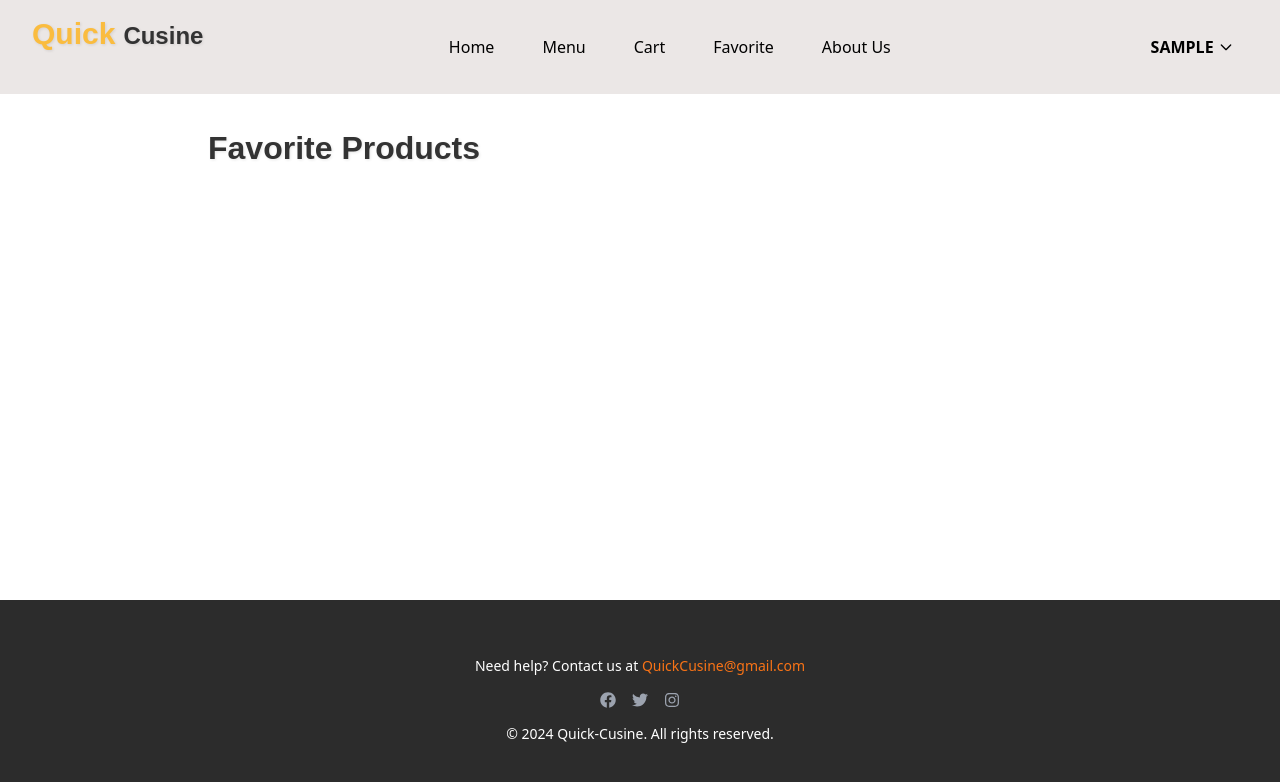
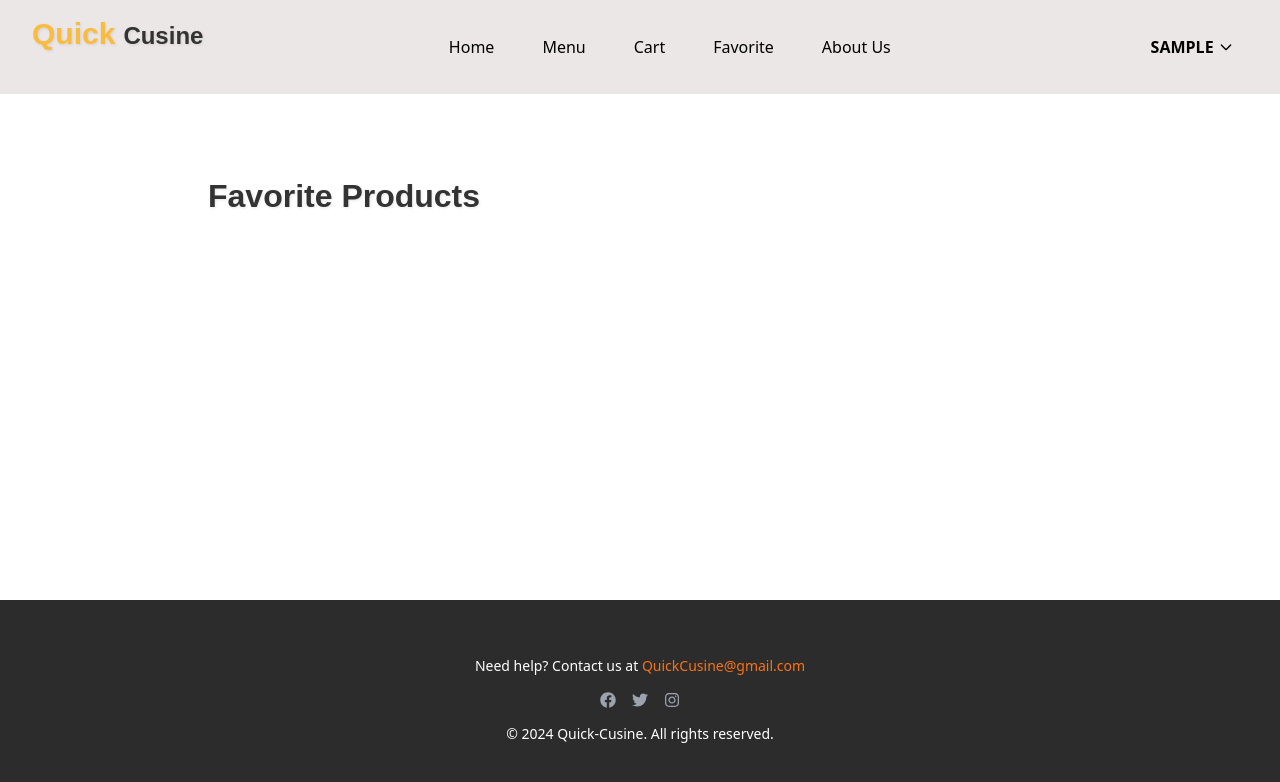
Before and after one commit to ousl-group-K6-QuickCuisine/Quick-Cuisine, a React (Vite) app in the folder frontend/: page /favorite in a window 1280 px wide. Shown: the top 782 px of the page. Built offline with nearby package versions, Linux system fonts and the light colour scheme; sample sign-in values are in the browser's storage.

Commit message:
update Favorites component to change header to inline-block for better layout

```diff
--- a/frontend/src/pages/Products/Favorites.jsx
+++ b/frontend/src/pages/Products/Favorites.jsx
@@ -4,10 +4,9 @@ import Product from './Product'
 
 const Favorites = () => {
   const favorites = useSelector(selectFavoriteProduct)
-  console.log(favorites)
   return (
     <div className="ml-[10rem] mt-[7rem]">
-      <h1 className="text-LG font-bold ml-[3rem] mt-[3rem]">
+      <h1 className="text-LG font-bold ml-[3rem] mt-[3rem] inline-block">
         Favorite Products
       </h1>
 
```
